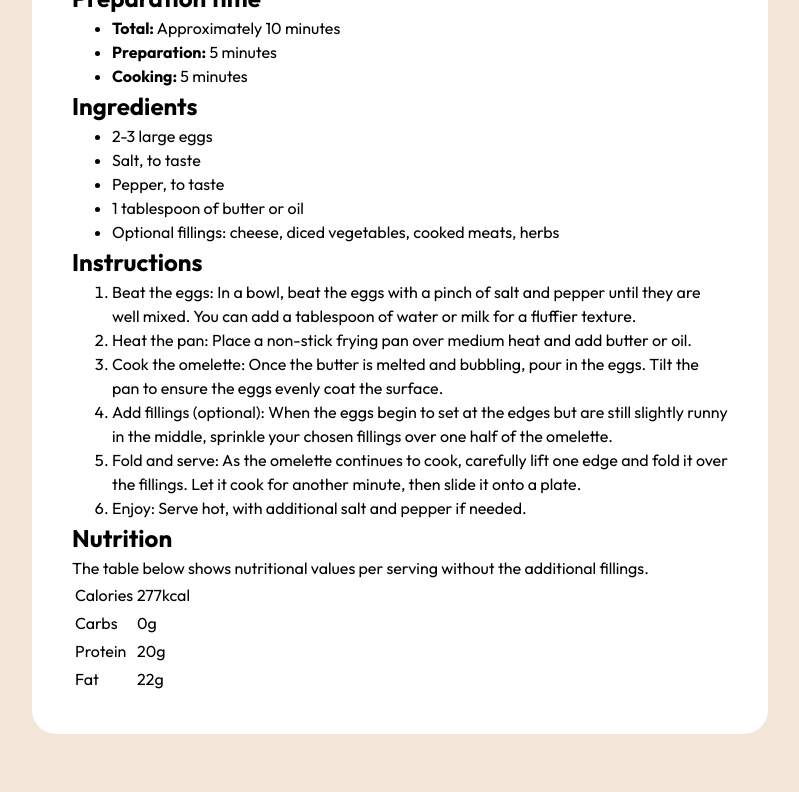
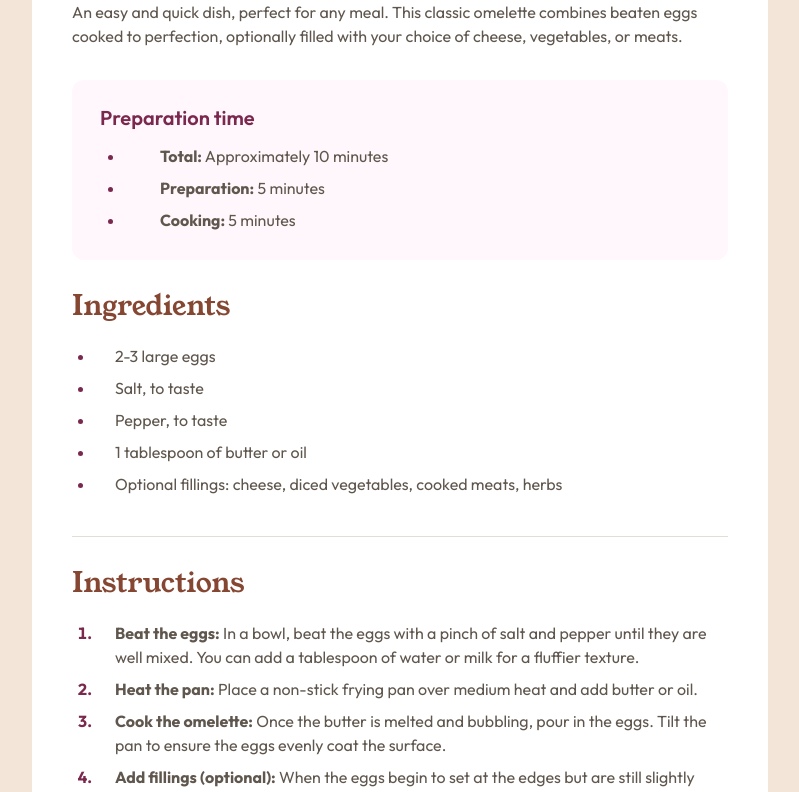
Before and after one commit to trskldnt/fem-recipe-page, a website built with Vite: page index.html in a window 1280 px wide. Shown: the part 567-1359 px from the top of the page, without its empty margins (240-1039 px from the left). Built offline with nearby package versions, Linux system fonts and the light colour scheme.

Commit message:
desktop version

```diff
--- a/css/styles.css
+++ b/css/styles.css
@@ -23,16 +23,158 @@ main {
     padding: 123px 0;
 }
 
-.recipe-page {
+.recipe-card {
     padding: 40px;
     border-radius: 24px;
     width: 736px;
     background: var(--white);
 }
 
-.recipe-page__img {
+.recipe-card__img {
     border-radius: 12px;
-    width: 656px;
+    /* width: 656px; */
+    margin-bottom: 40px;
+}
+
+.recipe-card__content {
+    display: flex;
+    flex-direction: column;
+    gap: 32px
+}
+
+.recipe-card__title {
+    font-family: var(--second-family);
+    font-weight: 400;
+    font-size: 40px;
+    line-height: 100%;
+    color: var(--dark-charcoal);
+    margin-bottom: 24px;
+
+}
+
+.recipe-card__desc {
+    font-weight: 400;
+    font-size: 16px;
+    line-height: 150%;
+    color: var(--wenge-brown);
+}
+
+.recipe-card__preparation {
+    border-radius: 12px;
+    padding: 28px;
+    height: 180px;
+    background: var(--snow);
+}
+
+.recipe-card__preparation_title {
+    font-weight: 600;
+    font-size: 20px;
+    line-height: 100%;
+    color: var(--dark-raspberry);
+    margin-bottom: 16px;
+}
+
+.recipe-card__preparation_list {
+    padding-left: 25px;
+}
+
+.recipe-card__preparation_item {
+    font-weight: 400;
+    font-size: 16px;
+    line-height: 150%;
+    color: var(--wenge-brown);
+    margin-bottom: 8px;
+
+    list-style-position: outside;
+    padding-left: 35px;
+}
+
+.recipe-card__preparation_item::marker {
+    color: var(--dark-raspberry);
+}
+
+.recipe-card__ingredients_title,
+.recipe-card__instructions_title,
+.recipe-card__nutrition_title {
+    font-family: var(--second-family);
+    font-weight: 400;
+    font-size: 28px;
+    line-height: 100%;
+    color: var(--brandy-red);
+    margin-bottom: 24px;
+}
+
+.recipe-card__ingredients_list {
+    padding-left: 23px;
+}
+
+.recipe-card__ingredients_item {
+    font-weight: 400;
+    font-size: 16px;
+    line-height: 150%;
+    color: var(--wenge-brown);
+    margin-bottom: 8px;
+    list-style-position: outside;
+    padding-left: 20px;
+}
+
+.recipe-card__ingredients_item::marker {
+    color: var(--dark-raspberry);
+}
+
+.recipe-card>.recipe-card__content>hr {
+    border: none;
+    height: 1px;
+    background-color: var(--white-coffee);
+}
+
+.recipe-card__instructions_list {
+    padding-left: 23px;
+}
+
+.recipe-card__instructions_item {
+    font-weight: 400;
+    font-size: 16px;
+    line-height: 150%;
+    color: var(--wenge-brown);
+    margin-bottom: 8px;
+    list-style-position: outside;
+    padding-left: 20px;
+}
+
+.recipe-card__instructions_item::marker {
+    color: var(--dark-raspberry);
+    font-weight: 700;
+}
+
+.recipe-card__nutrition_title {
+    margin-bottom: 24px;
+}
+
+.recipe-card__nutrition_desc {
+    margin-bottom: 24px;
+}
+
+.recipe-card__nutrition_table {
+    width: 100%;
+}
+
+.recipe-card__nutrition_table td {
+    width: 50%;
+    padding: 8px;
+    text-align: left;
+    border-bottom: 1px solid var(--white-coffee);
+}
+
+.recipe-card__nutrition_table td:nth-child(1) {
+    padding-left: 28px;
+}
+
+.recipe-card__nutrition_table td:nth-child(2) {
+    font-weight: 700;
+    font-size: 16px;
+    line-height: 150%;
+    color: var(--brandy-red);
 }
 
 @media screen and (max-width:376px) {
@@ -40,15 +182,17 @@ main {
         padding: 0;
     }
 
-    .recipe-page {
+    .recipe-card {
         padding: 0;
+        width: 100%;
     }
 
-    .recipe-page__img {
+    .recipe-card__img {
         border-radius: 0;
+        margin: 0;
     }
 
-    .recipe-page__content {
+    .recipe-card__content {
         padding: 40px 32px;
     }
 }
--- a/index.html
+++ b/index.html
@@ -11,6 +11,10 @@
   <link rel="preconnect" href="https://fonts.googleapis.com">
   <link rel="preconnect" href="https://fonts.gstatic.com" crossorigin>
   <link href="https://fonts.googleapis.com/css2?family=Outfit:wght@100..900&display=swap" rel="stylesheet">
+  <link rel="preconnect" href="https://fonts.googleapis.com">
+  <link rel="preconnect" href="https://fonts.gstatic.com" crossorigin>
+  <link href="https://fonts.googleapis.com/css2?family=Outfit:wght@100..900&family=Young+Serif&display=swap"
+    rel="stylesheet">
 
   <link rel="stylesheet" href="./css/reset.css">
   <link rel="stylesheet" href="./css/styles.css">
@@ -21,59 +25,78 @@
 <body>
 
   <main>
-    <article class="recipe-page">
-      <img src="./assets/images/image-omelette.jpeg" alt="Omelette image" class="recipe-page__img">
+    <article class="recipe-card">
+      <img src="./assets/images/image-omelette.jpeg" alt="Omelette image" class="recipe-card__img">
 
-      <div class="recipe-page__content">
-        <h1>Simple Omelette Recipe</h1>
+      <div class="recipe-card__content">
+        <div class="recipe-card__main">
+          <h1 class="recipe-card__title">Simple Omelette Recipe</h1>
 
-        <p>
-          An easy and quick dish, perfect for any meal. This classic omelette combines beaten eggs cooked
-          to perfection, optionally filled with your choice of cheese, vegetables, or meats.
-        </p>
+          <p class="recipe-card__desc">
+            An easy and quick dish, perfect for any meal. This classic omelette combines beaten eggs cooked
+            to perfection, optionally filled with your choice of cheese, vegetables, or meats.
+          </p>
+        </div>
 
-        <div class="preparation">
-          <h2 class="preparation__title">Preparation time</h2>
-          <ul class="preparation__list">
-            <li class="preparation__item"><strong>Total:</strong> Approximately 10 minutes</li>
-            <li class="preparation__item"><strong>Preparation:</strong> 5 minutes</li>
-            <li class="preparation__item"><strong>Cooking:</strong> 5 minutes</li>
+        <div class="recipe-card__preparation">
+          <h2 class="recipe-card__preparation_title">Preparation time</h2>
+          <ul class="recipe-card__preparation_list">
+            <li class="recipe-card__preparation_item"><b>Total:</b> Approximately 10 minutes</li>
+            <li class="recipe-card__preparation_item"><b>Preparation:</b> 5 minutes</li>
+            <li class="recipe-card__preparation_item"><b>Cooking:</b> 5 minutes</li>
           </ul>
         </div>
 
-        <div class="ingredients">
-          <h2>Ingredients</h2>
-          <ul>
-            <li>2-3 large eggs</li>
-            <li>Salt, to taste</li>
-            <li>Pepper, to taste</li>
-            <li>1 tablespoon of butter or oil</li>
-            <li>Optional fillings: cheese, diced vegetables, cooked meats, herbs</li>
+        <div class="recipe-card__ingredients">
+          <h2 class="recipe-card__ingredients_title">Ingredients</h2>
+          <ul class="recipe-card__ingredients_list">
+            <li class="recipe-card__ingredients_item">2-3 large eggs</li>
+            <li class="recipe-card__ingredients_item">Salt, to taste</li>
+            <li class="recipe-card__ingredients_item">Pepper, to taste</li>
+            <li class="recipe-card__ingredients_item">1 tablespoon of butter or oil</li>
+            <li class="recipe-card__ingredients_item">Optional fillings: cheese, diced vegetables, cooked meats, herbs
+            </li>
           </ul>
         </div>
+        <hr />
+        <div class="recipe-card__instructions">
+          <h2 class="recipe-card__instructions_title">Instructions</h2>
 
-        <div class="instructions">
-          <h2>Instructions</h2>
-
-          <ol>
-            <li>Beat the eggs: In a bowl, beat the eggs with a pinch of salt and pepper until they are well mixed.
+          <ol class="recipe-card__instructions_list">
+            <li class="recipe-card__instructions_item"><b>Beat the eggs:</b> In a bowl, beat the eggs with a pinch of
+              salt and pepper
+              until they are
+              well mixed.
               You can add a tablespoon of water or milk for a fluffier texture.</li>
-            <li>Heat the pan: Place a non-stick frying pan over medium heat and add butter or oil.</li>
-            <li>Cook the omelette: Once the butter is melted and bubbling, pour in the eggs. Tilt the pan to ensure
+            <li class="recipe-card__instructions_item"><b>Heat the pan:</b> Place a non-stick frying pan over medium
+              heat and add
+              butter or oil.</li>
+            <li class="recipe-card__instructions_item"><b>Cook the omelette:</b> Once the butter is melted and bubbling,
+              pour in the
+              eggs. Tilt the
+              pan to ensure
               the eggs evenly coat the surface.</li>
-            <li>Add fillings (optional): When the eggs begin to set at the edges but are still slightly runny in the
+            <li class="recipe-card__instructions_item"><b>Add fillings (optional):</b> When the eggs begin to set at the
+              edges but
+              are still slightly
+              runny in the
               middle, sprinkle your chosen fillings over one half of the omelette.</li>
-            <li>Fold and serve: As the omelette continues to cook, carefully lift one edge and fold it over the
+            <li class="recipe-card__instructions_item"><b>Fold and serve:</b> As the omelette continues to cook,
+              carefully lift one
+              edge and fold it
+              over the
               fillings. Let it cook for another minute, then slide it onto a plate.</li>
-            <li>Enjoy: Serve hot, with additional salt and pepper if needed.</li>
+            <li class="recipe-card__instructions_item"><b>Enjoy:</b> Serve hot, with additional salt and pepper if
+              needed.</li>
           </ol>
         </div>
+        <hr />
+        <div class="recipe-card__nutrition">
+          <h2 class="recipe-card__nutrition_title">Nutrition</h2>
+          <p class="recipe-card__nutrition_desc">The table below shows nutritional values per serving without the
+            additional fillings.</p>
 
-        <div class="nutrition">
-          <h2>Nutrition</h2>
-          <p>The table below shows nutritional values per serving without the additional fillings.</p>
-
-          <table>
+          <table class="recipe-card__nutrition_table">
             <tbody>
               <tr>
                 <td>Calories</td>
```
